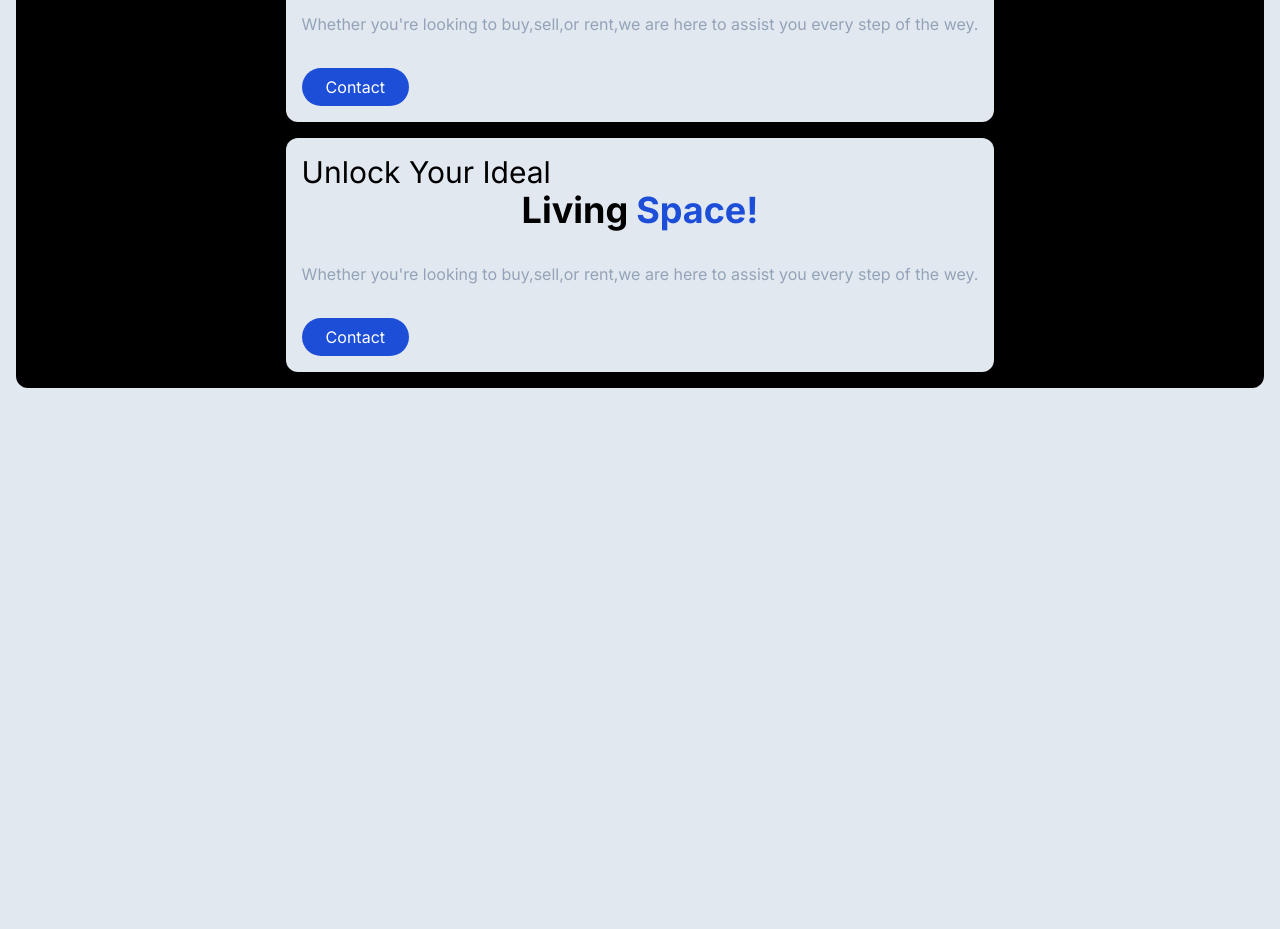
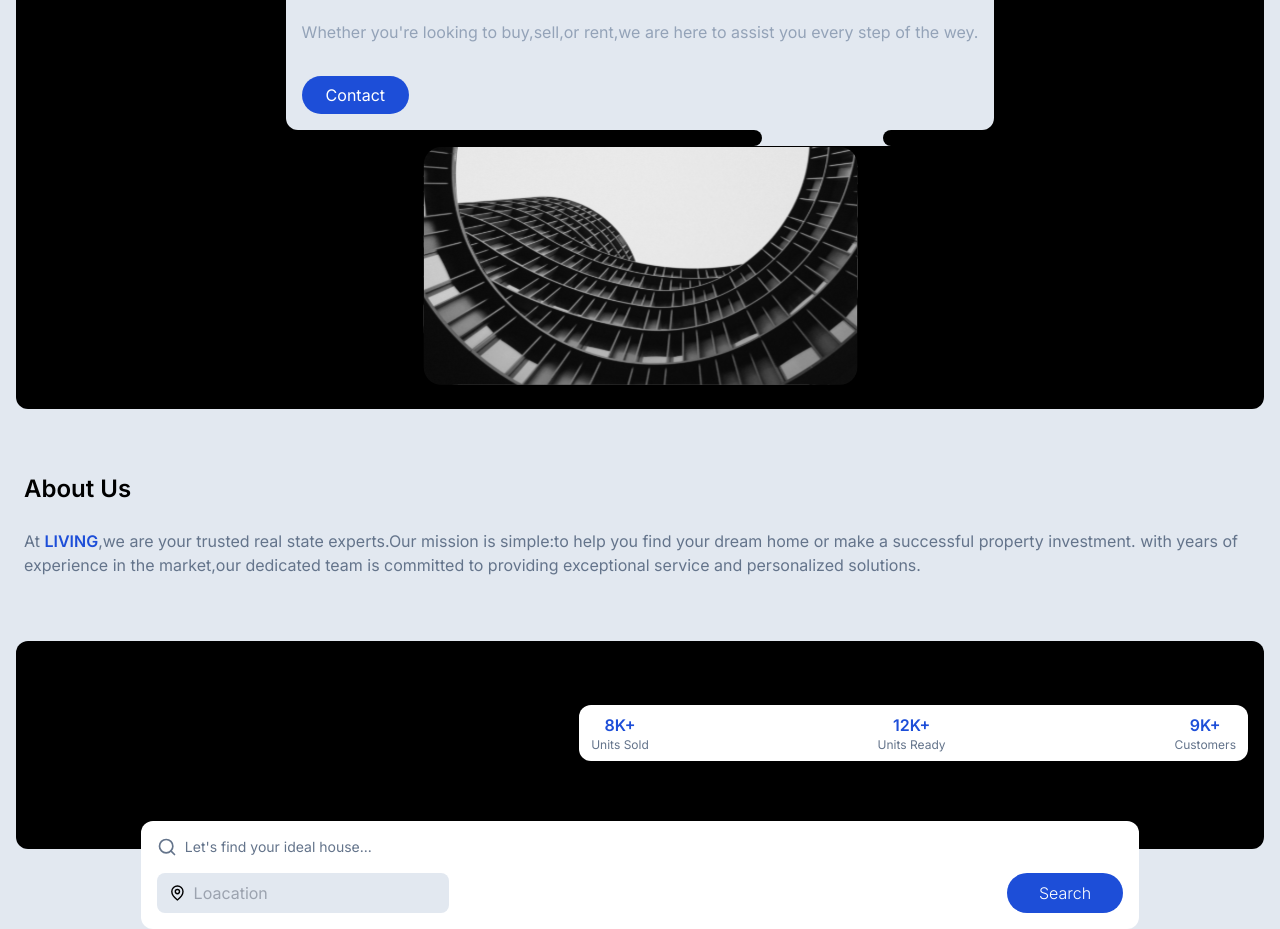
Before and after one commit to alixvar/real-state-web, a Next.js app: page / in a window 1280 px wide. Shown: the part 240-1169 px from the top of the page. Before the commit the page ends 800 px from the top, so only its background shows below. Built offline with nearby package versions, Linux system fonts and the light colour scheme.

Commit message:
create about us and search bar comp

```diff
--- a/app/globals.css
+++ b/app/globals.css
@@ -5,3 +5,7 @@
 .outline_btn {
   @apply text-slate-950 font-semibold text-base border-[1px] border-gray-400 px-6 py-[7px] rounded-full lg:text-base lg:px-8 lg:py-2;
 }
+
+.blue_btn {
+  @apply text-slate-950 text-base font-light bg-blue-700 text-white  px-6 py-[7px] rounded-full lg:text-base lg:px-8 lg:py-2;
+}
--- a/app/page.tsx
+++ b/app/page.tsx
@@ -1,10 +1,16 @@
+import Image from "next/image";
+import building from "@/assets/building.svg"
+import AboutUs from "@/components/AboutUs";
+import SearchBox from "@/components/SearchBox";
+
+/* eslint-disable react/no-unescaped-entities */
 export default function Home() {
   return (
     <main className="px-4">
       {/* Background Frame  */}
-      <div className="bg-black w-full p-4  rounded-xl flex flex-col items-center justify-center gap-4">
+      <div className="bg-black w-full px-4 py-6  rounded-xl flex flex-col items-center justify-center">
         {/* Top Section  */}
-        <div className="bg-slate-200 rounded-xl p-4  flex flex-col items-center gap-8">
+        <div className="bg-slate-200 rounded-xl p-4  flex flex-col items-center gap-8 min-w-[425px]">
           {/* Title  */}
           <div className="flex flex-col w-full ">
             <p className="text-3xl">Unlock Your Ideal</p>
@@ -24,28 +30,20 @@ export default function Home() {
             </button>
           </div>
         </div>
+        {/* Bridge Content  */}
+        <div className="flex items-center h-4 w-full bg-slate-200">
+          <div className="h-full bg-black w-[60%] rounded-r-full"/>
+          <div className="h-full w-[10%]"/>
+          <div className="h-full bg-black w-[30%] rounded-l-full"/>
+        </div>
         {/* Bottom Section  */}
-        <div className="bg-slate-200 rounded-xl p-4  flex flex-col items-center gap-8">
-          {/* Title  */}
-          <div className="flex flex-col w-full ">
-            <p className="text-3xl">Unlock Your Ideal</p>
-            <div className="flex gap-2 text-4xl w-full items-center justify-center font-bold">
-              <p>Living</p>
-              <p className="text-blue-700">Space!</p>
-            </div>
-          </div>
-          {/* Description  */}
-          <p className="text-base text-slate-400">
-            Whether you're looking to buy,sell,or rent,we are here to assist you
-            every step of the wey.
-          </p>
-          <div className="w-full flex justify-between ">
-            <button className="bg-blue-700 text-white px-6 py-[7px] rounded-full">
-              Contact
-            </button>
-          </div>
+        <div className="rounded-xl flex items-center min-w-[425px]">
+         <Image src={building} alt="" width={1000} height={1000} className="w-full h-full object-cover min-w-[435px]"/>
         </div>
       </div>
+      {/* About Us  */}
+      <AboutUs />
+      <SearchBox />
     </main>
   );
 }
--- /dev/null
+++ b/components/AboutUs.tsx
@@ -0,0 +1,12 @@
+function AboutUs() {
+  return (
+    <div className="mt-16 px-2 w-full">
+        <p className="font-semibold text-2xl">About Us</p>
+        <p className="mt-6 text-slate-500">
+            At <span className="text-blue-700 font-semibold">LIVING</span>,we are your trusted real state experts.Our mission is simple:to help you find your dream home or make a successful property investment. with years of experience in the market,our dedicated team is committed to providing exceptional service and personalized solutions.
+        </p>
+    </div>
+  )
+}
+
+export default AboutUs
--- /dev/null
+++ b/components/SearchBox.tsx
@@ -0,0 +1,60 @@
+/* eslint-disable react/no-unescaped-entities */
+import Image from "next/image";
+import { FiSearch } from "react-icons/fi";
+import { GrLocation } from "react-icons/gr";
+
+function SearchBox() {
+  return (
+    <section className="relative flex flex-col items-center justify-center my-16">
+      <div className="h-52 pb-8 bg-black w-full p-2 text-white rounded-xl flex items-center px-4">
+        {/* Bulding Image  */}
+        <div className="w-[45%]">
+          {/* <Image src={""} width={100} height={100} alt="" /> */}
+        </div>
+        {/* User and Units Info  */}
+        <div className="bg-white rounded-xl flex items-center justify-between w-[55%] px-3 py-2 h-fit">
+          <div className="text-center">
+            <p className="text-blue-700 font-semibold">8K+</p>
+            <p className="text-slate-500 text-xs">Units Sold</p>
+          </div>
+          <div className="text-center">
+            <p className="text-blue-700 font-semibold">12K+</p>
+            <p className="text-slate-500 text-xs">Units Ready</p>
+          </div>
+          <div className="text-center">
+            <p className="text-blue-700 font-semibold">9K+</p>
+            <p className="text-slate-500 text-xs">Customers</p>
+          </div>
+        </div>
+      </div>
+      {/* Search Bar  */}
+      <div className="bg-white p-4 rounded-xl flex flex-col gap-4 w-[80%]  absolute -bottom-20 ">
+        {/* Title  */}
+        <div className="flex gap-2">
+          <FiSearch size={20} className="text-slate-500" />
+          <p className="text-slate-500 text-sm">
+            Let's find your ideal house...
+          </p>
+        </div>
+        {/* Search input  */}
+        <div className="flex items-center gap-2 justify-between ">
+          <div className="flex items-center  px-3 bg-slate-200 rounded-lg">
+            <GrLocation
+              size={18}
+              color={"rgb(29 78 216)"}
+              className="text-slate-500"
+            />
+            <input
+              type="text"
+              className="bg-slate-200 p-2 w-full focus:outline-none"
+              placeholder="Loacation"
+            />
+          </div>
+          <button className="blue_btn">Search</button>
+        </div>
+      </div>
+    </section>
+  );
+}
+
+export default SearchBox;
```
Also changed, not shown: assets/building.svg (added).
